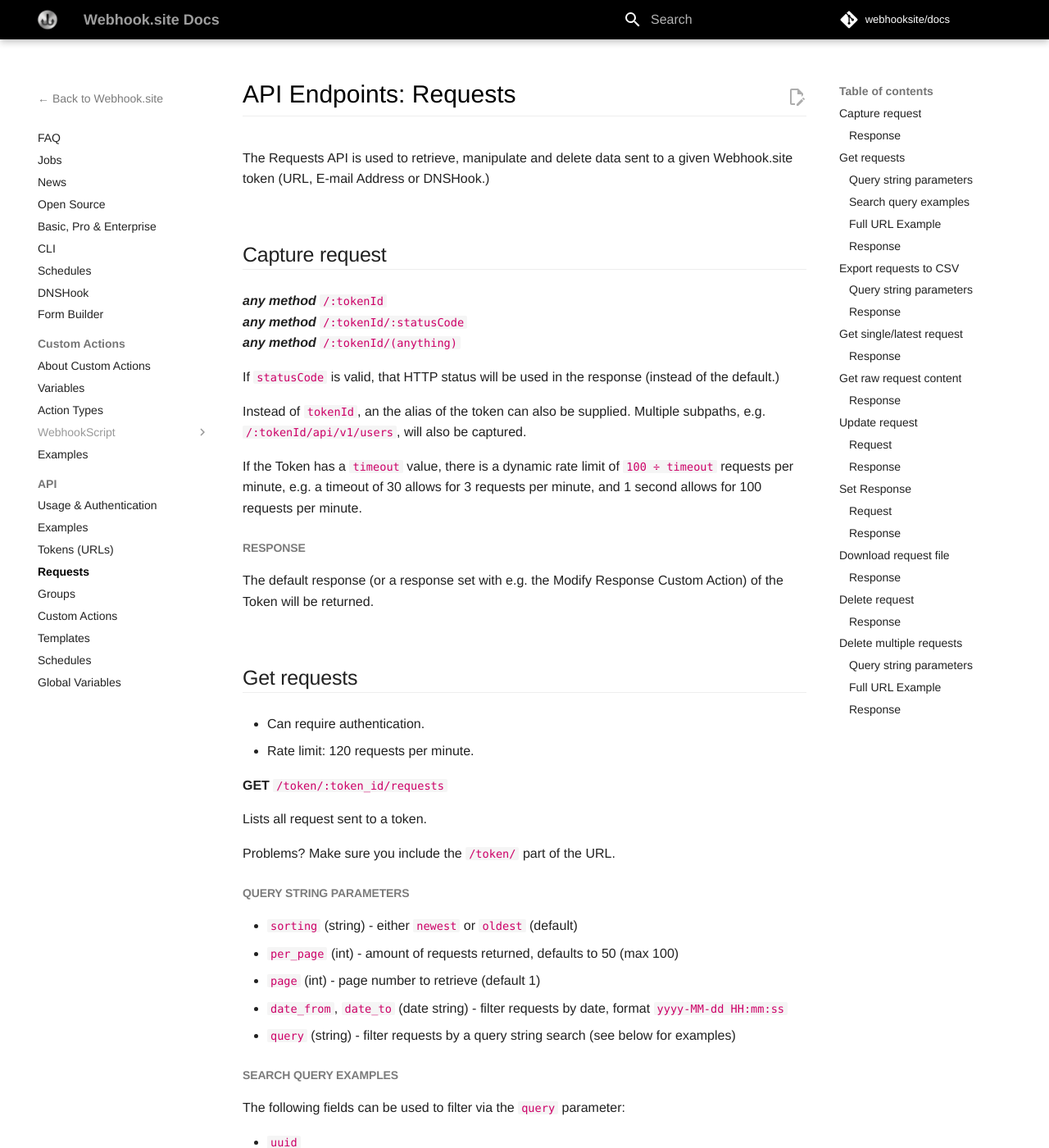
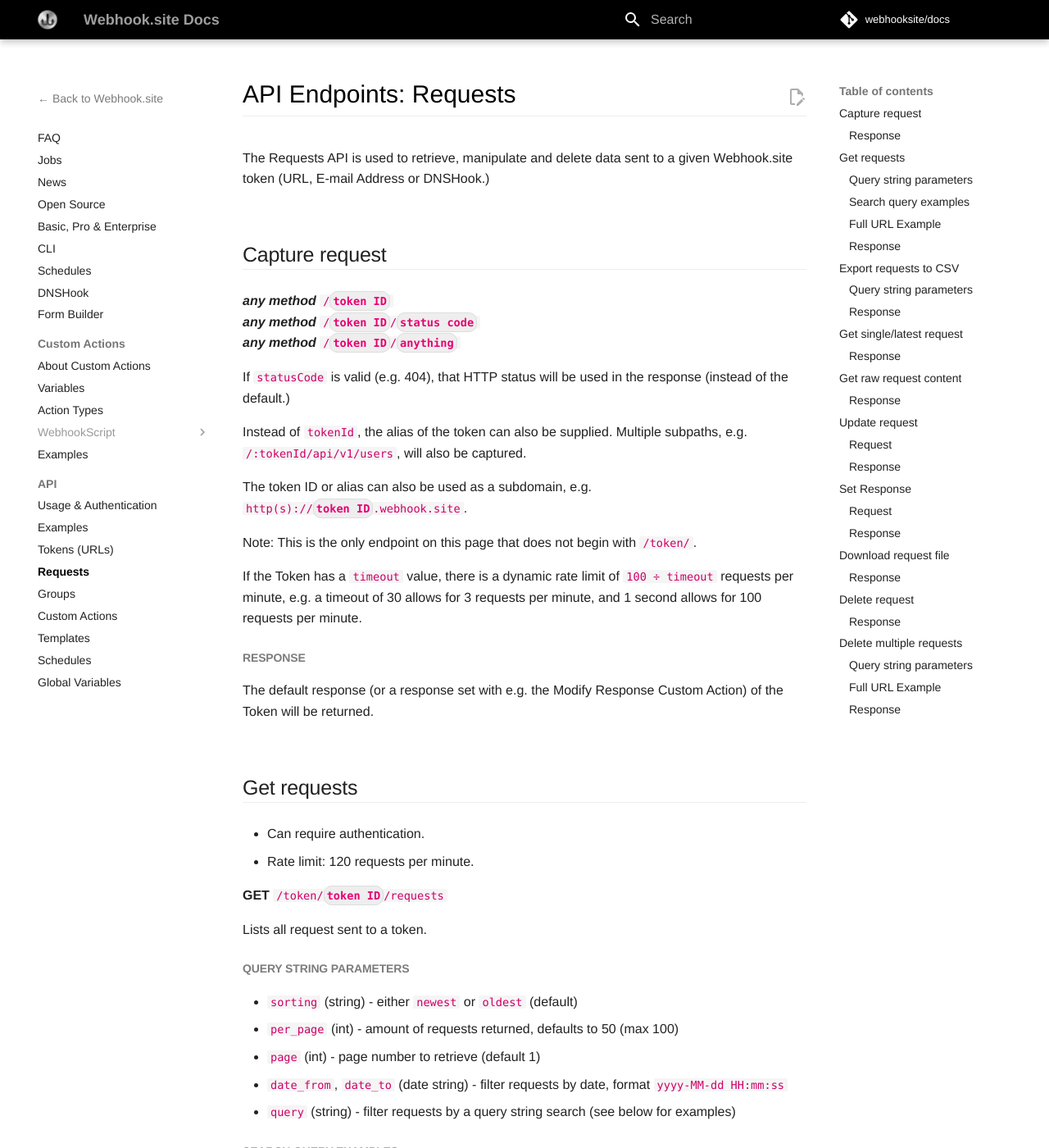
Before and after one commit to webhooksite/docs, an MkDocs documentation site: the page built from docs/api/requests.md, in a window 1280 px wide and 1400 px high. Shown: the whole window at 82% size. Built offline with MkDocs 1.6.1 and Material for MkDocs 9.7.7, drawn with Linux system fonts in a browser that asks for light colours; comment, search, counter and statistics services are not loaded; some of the changed text lies outside the part shown.

Commit message:
Attempt to make Requests API docs easier to understand

```diff
--- a/docs/api/requests.md
+++ b/docs/api/requests.md
@@ -4,13 +4,17 @@
 
 ## Capture request
 
-***any method*** `/:tokenId` <br>
-***any method*** `/:tokenId/:statusCode` <br>
-***any method*** `/:tokenId/(anything)`
+***any method*** <code>/<span class="url-param">token ID</span></code> <br>
+***any method*** <code>/<span class="url-param">token ID</span>/<span class="url-param">status code</span></code> <br>
+***any method*** <code>/<span class="url-param">token ID</span>/<span class="url-param">anything</span></code> <br>
 
-If `statusCode` is valid, that HTTP status will be used in the response (instead of the default.)
+If `statusCode` is valid (e.g. 404), that HTTP status will be used in the response (instead of the default.)
 
-Instead of `tokenId`, an the alias of the token can also be supplied. Multiple subpaths, e.g. `/:tokenId/api/v1/users`, will also be captured.
+Instead of `tokenId`, the alias of the token can also be supplied. Multiple subpaths, e.g. `/:tokenId/api/v1/users`, will also be captured.
+
+The token ID or alias can also be used as a subdomain, e.g. <br><code>http(s)://<span class="url-param">token ID</span>.webhook.site</code>.
+
+Note: This is the only endpoint on this page that does not begin with `/token/`.
 
 If the Token has a `timeout` value, there is a dynamic rate limit of `100 ÷ timeout` requests per minute, e.g. a timeout of 30 allows for 3 requests per minute, and 1 second allows for 100 requests per minute.
 
@@ -23,11 +27,9 @@
 * Can require authentication.
 * Rate limit: 120 requests per minute.
 
-**GET** `/token/:token_id/requests`
+**GET** <code>/token/<span class="url-param">token ID</span>/requests</code>
 
 Lists all request sent to a token.
-
-Problems? Make sure you include the `/token/` part of the URL.
 
 #### Query string parameters
 
@@ -148,7 +150,7 @@
 * Can require authentication.
 * Rate limit: 3 requests per minute.
 
-**GET** `/token/:token_id/requests/export`
+**GET** <code>/token/<span class="url-param">token ID</span>/requests/export</code>
 
 Returns a CSV file with all requests (maximum 10000.) The amount of columns of the CSV vary depending on the request data headers, query strings, form fields, files, etc.
 
@@ -168,11 +170,9 @@
 
 * Can require authentication.
 
-**GET** `/token/:token_id/request/:request_id`
+**GET** <code>/token/<span class="url-param">token ID</span>/request/<span class="url-param">request ID</span></code>
 
-**GET** `/token/:token_id/request/latest` - retrieves the latest request sent to the URL
-
-Problems? Make sure you include the `/token/` part of the URL.
+**GET** <code>/token/<span class="url-param">token ID</span>/request/latest</code> - retrieves the latest request sent to the URL
 
 #### Response
 
@@ -215,9 +215,9 @@
 
 * Can require authentication.
 
-**GET** `/token/:token_id/request/:request_id/raw`
+**GET** <code>/token/<span class="url-param">token ID</span>/request/<span class="url-param">request ID</span>/raw</code>
 
-**GET** `/token/:token_id/request/latest/raw` - retrieves the latest request sent to the URL
+**GET** <code>/token/<span class="url-param">token ID</span>/request/latest/raw</code> - retrieves the latest request sent to the URL
 
 Returns the request as a response (body, content-type.)
 
@@ -229,7 +229,7 @@
 
 * Can require authentication.
 
-**PUT** `/requests/:token_id/requests/:request_id`
+**PUT** <code>/token/<span class="url-param">token ID</span>/requests/<span class="url-param">request ID</span></code>
 
 Currently only the `note` field can be updated (max 10.000 characeters).
 
@@ -250,7 +250,7 @@
 
 * Can require authentication.
 
-**PUT** `/requests/:token_id/requests/:request_id/response`
+**PUT** <code>/token/<span class="url-param">token ID</span>/requests/<span class="url-param">request ID</span>/response</code>
 
 Dynamically sets a response for a specific Webhook.site URL request when the Token has a `listen` property greater than `0`. Used for Webhook.site CLI dynamic response forwarding.
 
@@ -282,7 +282,7 @@
 
 * Can require authentication.
 
-**GET** `/token/:tokenId/request/:requestId/download/:fileId`
+**GET** <code>/token/<span class="url-param">token ID</span>/request/<span class="url-param">request ID</span>/download/<span class="url-param">file ID</span></code>
 
 Files that are included in a request or as email attachments are available to download using this endpoint.
 
@@ -294,7 +294,7 @@
 
 * Can require authentication.
 
-**DELETE** `/token/:token_id/request/:request_id`
+**DELETE** <code>/token/<span class="url-param">token ID</span>/request/<span class="url-param">request ID</span></code>
 
 Deletes a request.
 
@@ -307,7 +307,7 @@
 * Can require authentication.
 * Rate limit: 10 requests per minute.
 
-**DELETE** `/token/:token_id/request`
+**DELETE** <code>/token/<span class="url-param">token ID</span>/request</code>
 
 Deletes all requests associated with the token, or if `query`, `date_from` and/or `date_to` is specified, only that subset of requests is deleted.
 
--- a/docs/stylesheets/extra.css
+++ b/docs/stylesheets/extra.css
@@ -114,3 +114,12 @@
 .md-typeset figure img {
    display: inline;
 }
+
+.url-param {
+  background-color: #EEE;
+  border: 1px solid #DDD;
+  padding: 3px;
+  border-radius: 10px;
+  color: rgb(230, 0, 115);
+  font-weight: bold;
+}
```
